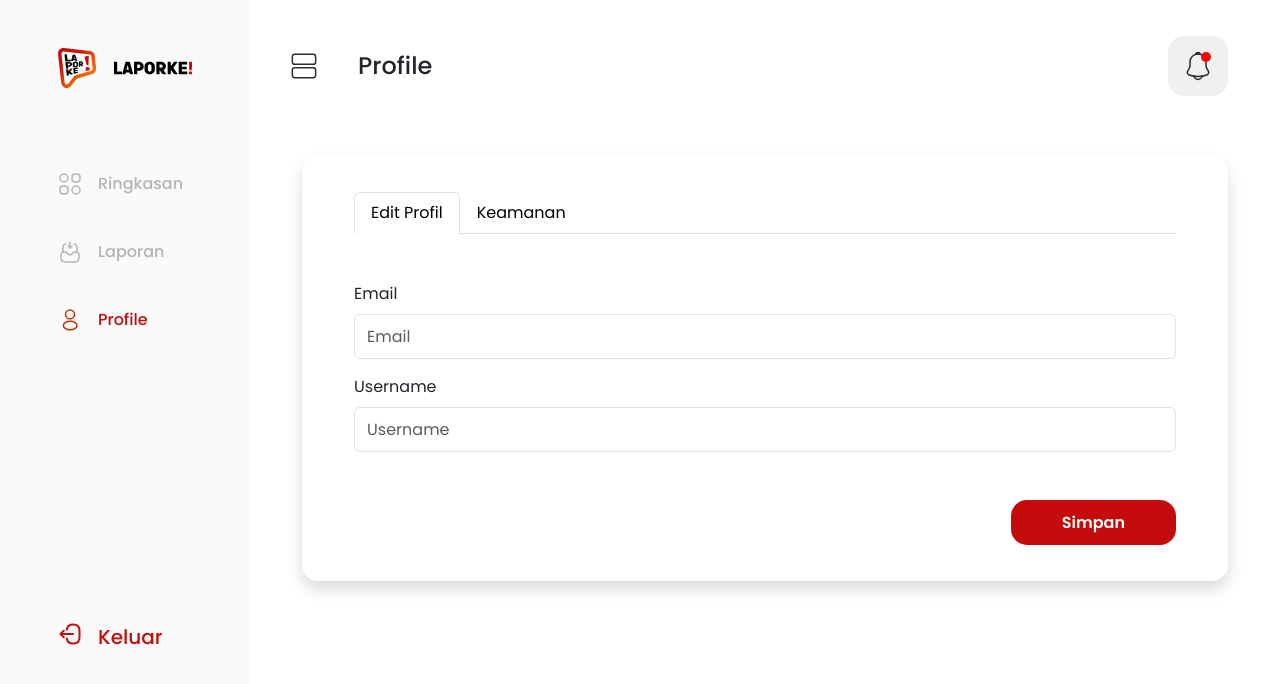
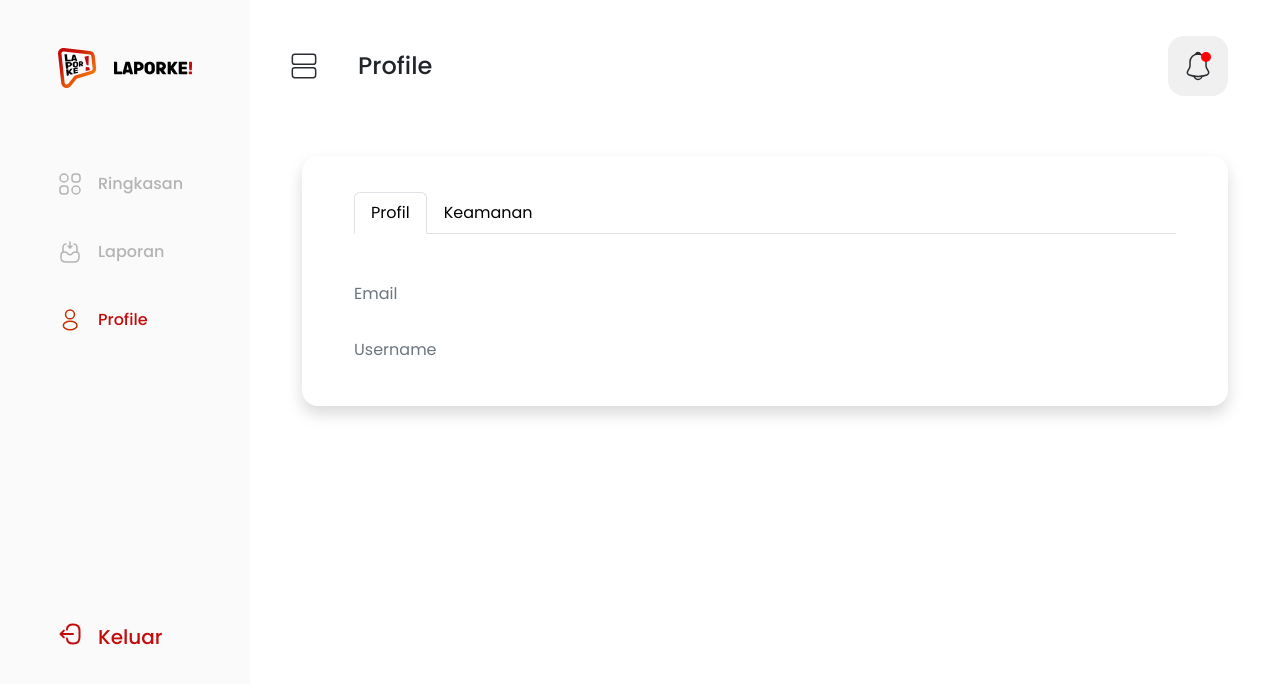
Before and after one commit to muhammad-ramdani/laporke, a React (Vite) app: page /admin/profil in a window 1280 px wide. Shown: the top 684 px of the page. Built offline with nearby package versions, Linux system fonts and the light colour scheme; no server answers; sample sign-in values are in the browser's storage; the HTML template or start-up script is replaced by a standard one.

Commit message:
pembaruan profile

```diff
--- a/src/pages/admin/Profil/Profil.jsx
+++ b/src/pages/admin/Profil/Profil.jsx
@@ -56,7 +56,7 @@ function Profil() {
                     <ul className="nav nav-tabs">
                         <li>
                             <button className="nav-link text-black active" data-bs-toggle="tab" data-bs-target="#edit-profil">
-                                Edit Profil
+                                Profil
                             </button>
                         </li>
                         <li>
@@ -67,38 +67,17 @@ function Profil() {
                     </ul>
                     <div className="tab-content mt-5">
                         <div className="tab-pane show active" id="edit-profil">
-                            <div>
-                                <label htmlFor="inputEmail" style={{ marginBottom: "8px" }}>
+                            <div className="mb-4">
+                                <label htmlFor="inputEmail" className="text-secondary" style={{ marginBottom: "8px" }}>
                                     Email
                                 </label>
-                                <input
-                                    type="email"
-                                    className="form-control"
-                                    id="inputEmail"
-                                    placeholder="Email"
-                                    style={{ padding: "9.5px 12px", marginBottom: "16px" }}
-                                    value={email}
-                                    onChange={(e) => setEmail(e.target.value)} // Update state email
-                                />
+                                <p className="mb-0 fw-semibold">{email}</p>
                             </div>
                             <div>
-                                <label htmlFor="inputUsername" style={{ marginBottom: "8px" }}>
+                                <label htmlFor="inputUsername" className="text-secondary" style={{ marginBottom: "8px" }}>
                                     Username
                                 </label>
-                                <input
-                                    type="text"
-                                    className="form-control"
-                                    id="inputUsername"
-                                    placeholder="Username"
-                                    style={{ padding: "9.5px 12px", marginBottom: "16px" }}
-                                    value={username}
-                                    onChange={(e) => setUsername(e.target.value)} // Update state username
-                                />
-                            </div>
-                            <div className="d-flex mt-5 justify-content-end">
-                                <button type="button" className="btn text-white fw-semibold rounded-4" style={{ backgroundColor: "#C40C0C", padding: "9.5px 50px" }} onClick={() => console.log("Simpan perubahan profil")}>
-                                    Simpan
-                                </button>
+                                <p className="mb-0 fw-semibold">{username}</p>
                             </div>
                         </div>
                         <div className="tab-pane" id="keamanan">
```
